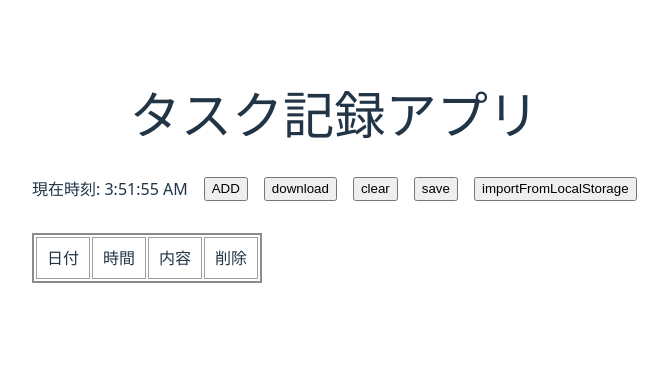
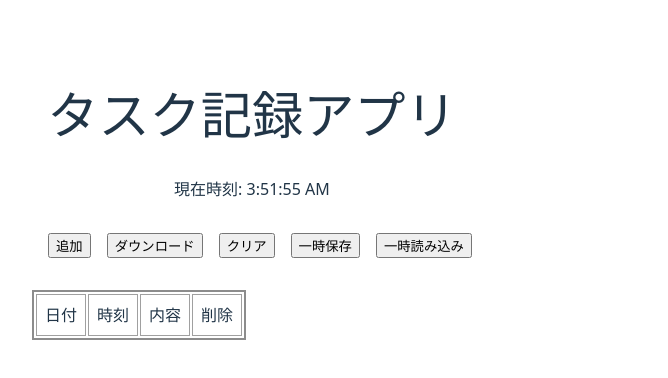
Before and after one commit to supia99/recordTask, a React (Vite) app: page / in a window 1280 px wide. Shown: the top 378 px of the page, without its empty margins (8-676 px from the left). Built offline with nearby package versions, Linux system fonts and the light colour scheme.

Commit message:
chore: CSS調整

```diff
--- a/src/App.css
+++ b/src/App.css
@@ -1,5 +1,4 @@
 #root {
-  max-width: 1280px;
   margin: 20px 8px;
   padding: 2rem;
   text-align: center;
@@ -8,6 +7,7 @@
 .register {
   display: flex;
   margin: 0 0 32px 0;
+  justify-content: space-around;
 }
 
 .add-button {
@@ -20,5 +20,17 @@
 
 .task-table-content {
   border: 1px solid rgb(160 160 160);
-    padding: 8px 10px;
+  padding: 8px;
 }
+
+.date-input {
+  width: 80px;
+}
+
+.time-input {
+  width: 80px;
+}
+
+.content-input {
+  width: 480px;
+}
--- a/src/App.tsx
+++ b/src/App.tsx
@@ -85,12 +85,11 @@ function App() {
   return (
     <>
       <h1>タスク記録アプリ</h1>
+      <div className="register">現在時刻: {time}</div>
       <div className="register">
-        <div>現在時刻: {time}</div>
         <input
           type="button"
-          name="ADD"
-          value="ADD"
+          value="追加"
           className="add-button"
           onClick={() => addTask()}
         />
@@ -98,28 +97,28 @@ function App() {
         <input
           type="button"
           className="add-button"
-          value="download"
+          value="ダウンロード"
           onClick={() => download()}
         />
 
         <input
           type="button"
           className="add-button"
-          value="clear"
+          value="クリア"
           onClick={() => clear()}
         />
 
         <input
           type="button"
           className="add-button"
-          value="save"
+          value="一時保存"
           onClick={() => save()}
         />
 
         <input
           type="button"
           className="add-button"
-          value="importFromLocalStorage"
+          value="一時読み込み"
           onClick={() => importFromLocalStroage()}
         />
       </div>
@@ -127,13 +126,13 @@ function App() {
       <table className="task-table">
         <thead className="task-table">
           <tr>
-            <th scope="col" className="task-table-content">
+            <th scope="col" className="task-table-content ">
               日付
             </th>
             <th scope="col" className="task-table-content">
-              時間
+              時刻
             </th>
-            <th scope="col" className="task-table-content">
+            <th scope="col" className="task-table-content ">
               内容
             </th>
             <th scope="col" className="task-table-content">
@@ -150,6 +149,7 @@ function App() {
                     defaultValue={task.date}
                     onBlur={(e) => onInputChange(e)}
                     id={task.id + ":date"}
+                    className="date-input"
                   />
                 </td>
                 <td className="task-table-content">
@@ -157,6 +157,7 @@ function App() {
                     defaultValue={task.time}
                     onBlur={(e) => onInputChange(e)}
                     id={task.id + ":time"}
+                    className="time-input"
                   />
                 </td>
                 <td className="task-table-content">
@@ -164,6 +165,7 @@ function App() {
                     defaultValue={task.content}
                     onBlur={(e) => onInputChange(e)}
                     id={task.id + ":content"}
+                    className="content-input"
                   />
                 </td>
                 <td className="task-table-content">
--- a/src/index.css
+++ b/src/index.css
@@ -27,6 +27,7 @@ body {
   display: flex;
   /* place-items: center; */
   min-width: 320px;
+  /* max-width: 800px; */
   min-height: 100vh;
 }
 
```
